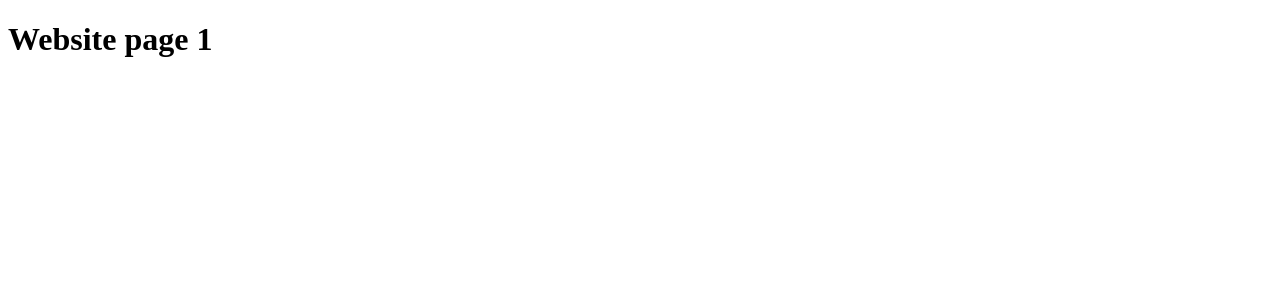
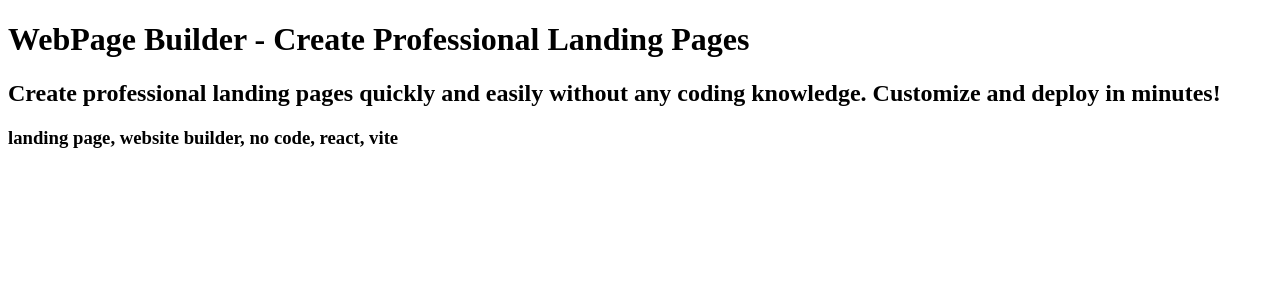
Before and after one commit to moniskhan-hs/seprate-meta, a React (Vite) app: page /website/1 in a window 1280 px wide. Shown: the top 300 px of the page. Built offline with nearby package versions, Linux system fonts and the light colour scheme; no server answers.

Commit message:
commit the changes

```diff
--- a/src/Components/Website.jsx
+++ b/src/Components/Website.jsx
@@ -96,7 +96,9 @@
     })}
   </script>
 </Helmet>
-      <h1>Website page {id}</h1>
+      <h1>{meta?.title}</h1>
+      <h2>{meta?.description} </h2>
+      <h3>{meta.keywords}</h3>
     </>
   );
 };
```
